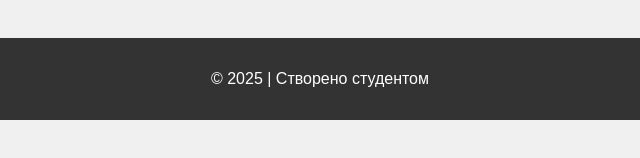
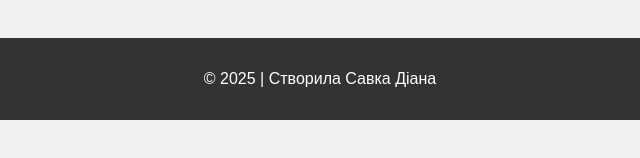
Before and after one commit to DSavka7/web_development_basics, a plain HTML site: page Lb_3/index.html in a window 1280 px wide. Shown: the part 622-780 px from the top of the page, 320-960 px from the left. Drawn offline with Linux system fonts and the light colour scheme.

Commit message:
Update index.html

```diff
--- a/Lb_3/index.html
+++ b/Lb_3/index.html
@@ -31,7 +31,7 @@
   </section>
 
   <footer>
-    <p>&copy; 2025 | Створено студентом</p>
+    <p>&copy; 2025 | Створила Савка Діана</p>
   </footer>
 
   <script src="script.js"></script>
```
